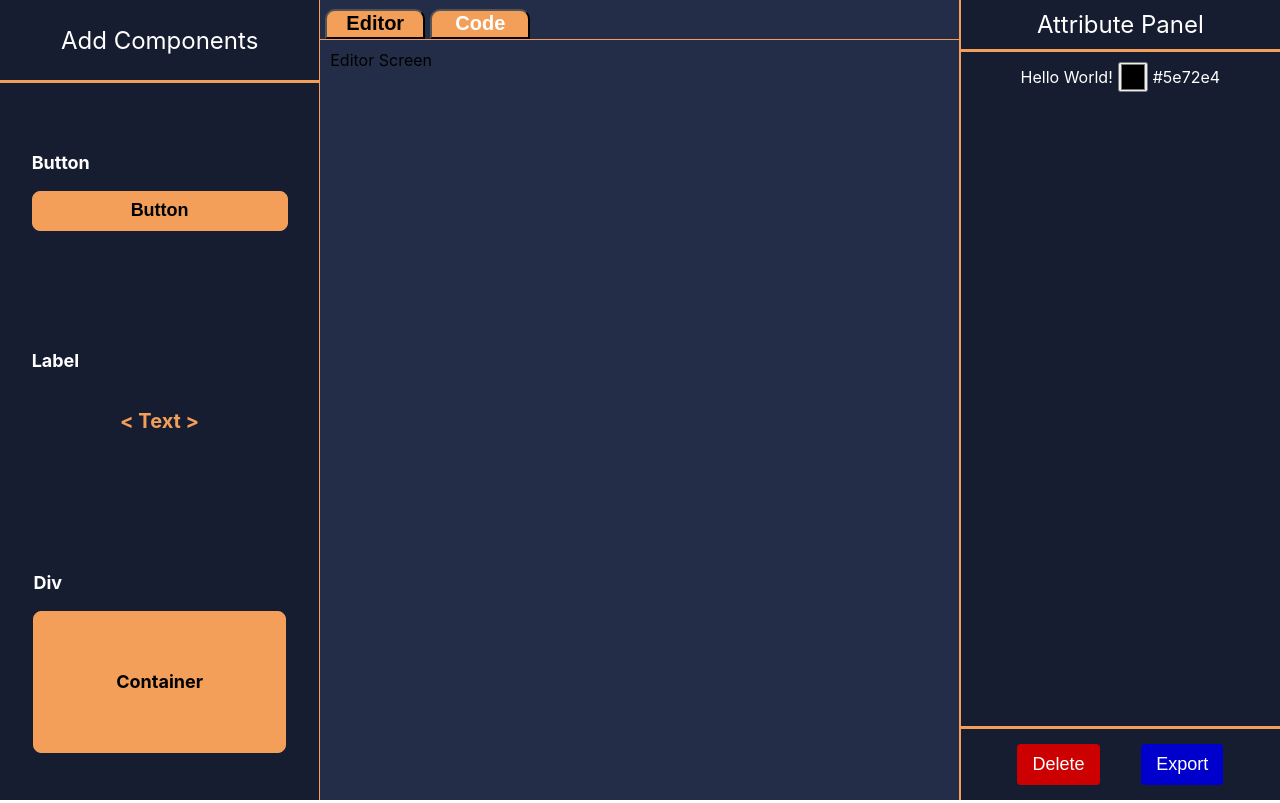
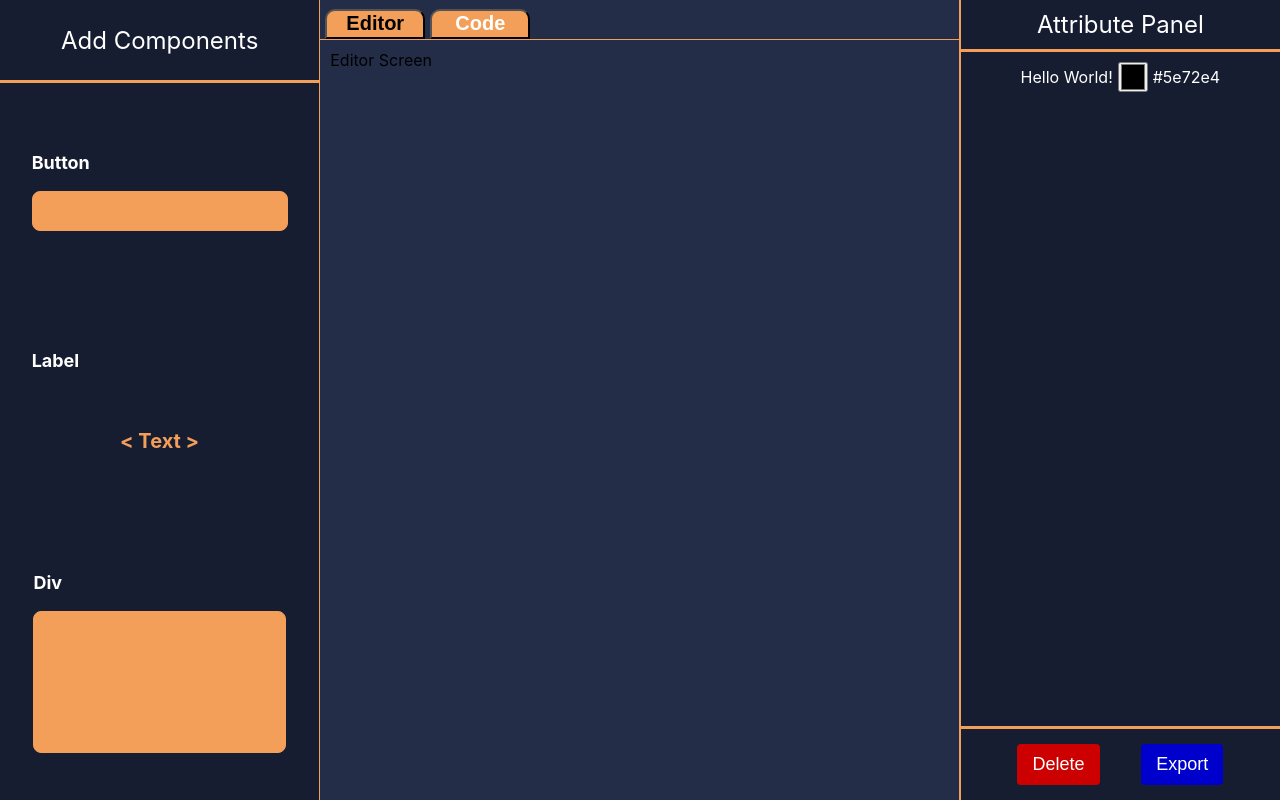
Before and after one commit to markarmanus/Assemblia, a React (Create React App) app in the folder frontend/: page / in a window 1280 px wide. Built offline with nearby package versions, Linux system fonts and the light colour scheme.

Commit message:
restructured the button text container folder and worked on the componentespanel

```diff
--- /dev/null
+++ b/frontend/src/AppComponents/ComponentsPanel/ComponentsPanel.css
@@ -0,0 +1,21 @@
+
+  #button {
+    background-color: #f39f5a;
+    color: black;
+    width: 20vw;
+    height: 5vh;
+    padding: 10px;
+    border: 1px solid #f39f5a;
+    border-radius: 8px;
+    justify-content: center;
+    align-items: center;
+    display: flex;
+    font-size: 18px;
+    font-weight: bold;
+    transition: background-color 0.3s ease;
+    cursor: pointer;
+  }
+
+  #button:hover {
+    background-color: #e67e22;
+  }
--- a/frontend/src/AppComponents/ComponentsPanel/ComponentsPanel.js
+++ b/frontend/src/AppComponents/ComponentsPanel/ComponentsPanel.js
@@ -2,6 +2,7 @@ import styled from "styled-components";
 import Button from "./UserComponents/Button";
 import Text from "./UserComponents/Text";
 import Container from "./UserComponents/Container";
+import "./ComponentsPanel.css"; // Import the CSS file
 
 const RightPanel = styled.div`
   background-color: #161d30;
@@ -31,15 +32,42 @@ const FlexContainer = styled.div`
   overflow-y: scroll;
   border-top: 3px solid #f39f5a;
 `;
+const ButtonContainer = styled.div`
+  display: flex;
+  flex-direction: column;
+`;
+const DivContainer = styled.div`
+  display: flex;
+  flex-direction: column;
+`;
+const TitleStyle = styled.p`
+  color: white;
+  font-size: 18px;
+  font-weight: bold;
+`;
+const TextContainer = styled.div`
+  display: flex;
+  flex-direction: column;
+  width: 20vw;
+`;
 
 function ComponentsPanel() {
   return (
     <RightPanel>
       <StyledText>Add Components</StyledText>
       <FlexContainer>
-        <Button />
-        <Text />
-        <Container />
+        <ButtonContainer>
+          <TitleStyle>Button</TitleStyle>
+          <Button />
+        </ButtonContainer>
+        <TextContainer>
+          <TitleStyle>Label</TitleStyle>
+          <Text />
+        </TextContainer>
+        <DivContainer>
+          <TitleStyle>Div</TitleStyle>
+          <Container />
+        </DivContainer>
       </FlexContainer>
     </RightPanel>
   );
--- a/frontend/src/AppComponents/ComponentsPanel/UserComponents/Button.js
+++ b/frontend/src/AppComponents/ComponentsPanel/UserComponents/Button.js
@@ -1,43 +1,11 @@
+import React from "react";
 import ClickableWrapper from "./ClickableWrapper";
-import styled from "styled-components";
+import "../ComponentsPanel.css"; // Import the CSS file
 
-const ButtonContainer = styled.div`
-  display: flex;
-  flex-direction: column;
-`;
-const TitleStyle = styled.p`
-  color: white;
-  font-size: 18px;
-  font-weight: bold;
-`;
-const ButtonStyle = styled.button`
-  background-color: #f39f5a;
-  color: black;
-  width: 20vw;
-  height: 5vh;
-  padding: 10px;
-  border: 1px solid #f39f5a;
-  border-radius: 8px;
-  justify-content: center;
-  align-items: center;
-  display: flex;
-  font-size: 18px;
-  font-weight: bold;
-  transition: background-color 0.3s ease;
-  cursor: pointer;
-  &:hover {
-    background-color: #e67e22;
-    cursor: pointer;
-  }
-`;
-
-export default function Button() {
+export default function Button({ title }) {
   return (
     <ClickableWrapper>
-      <ButtonContainer>
-        <TitleStyle>Button</TitleStyle>
-        <ButtonStyle>Button </ButtonStyle>
-      </ButtonContainer>
+      <button id="button">{title}</button>
     </ClickableWrapper>
   );
 }
--- a/frontend/src/AppComponents/ComponentsPanel/UserComponents/Container.js
+++ b/frontend/src/AppComponents/ComponentsPanel/UserComponents/Container.js
@@ -1,15 +1,6 @@
 import ClickableWrapper from "./ClickableWrapper";
 import styled from "styled-components";
 
-const DivContainer = styled.div`
-  display: flex;
-  flex-direction: column;
-`;
-const TitleStyle = styled.p`
-  color: white;
-  font-size: 18px;
-  font-weight: bold;
-`;
 const ContainerStyle = styled.div`
   background-color: #f39f5a;
   color: black;
@@ -31,13 +22,10 @@ const ContainerStyle = styled.div`
   }
 `;
 
-export default function Container() {
+export default function Container({ children }) {
   return (
     <ClickableWrapper>
-      <DivContainer>
-        <TitleStyle>Div</TitleStyle>
-        <ContainerStyle> Container </ContainerStyle>
-      </DivContainer>
+      <ContainerStyle> {children} </ContainerStyle>
     </ClickableWrapper>
   );
 }
--- a/frontend/src/AppComponents/ComponentsPanel/UserComponents/Text.js
+++ b/frontend/src/AppComponents/ComponentsPanel/UserComponents/Text.js
@@ -1,18 +1,6 @@
+import React, { useState } from "react";
 import ClickableWrapper from "./ClickableWrapper";
 import styled from "styled-components";
-
-const TextContainer = styled.div`
-  display: flex;
-  flex-direction: column;
-  width: 20vw;
-  height: 100%; /* Ensure TextContainer takes the full height */
-`;
-
-const TitleStyle = styled.p`
-  color: white;
-  font-size: 18px;
-  font-weight: bold;
-`;
 
 const TextWithSymbols = styled.p`
   color: #f39f5a;
@@ -31,14 +19,22 @@ const TextWithSymbols = styled.p`
   }
 `;
 
-export default function Text() {
+export default function Text({ children }) {
+  const [isClicked, setIsClicked] = useState(true);
+
   const textWithSymbols = "&lt; Text &gt;";
+
+  const handleClick = () => {
+    setIsClicked(!isClicked);
+  };
+
   return (
     <ClickableWrapper>
-      <TextContainer>
-        <TitleStyle>Label</TitleStyle>
-        <TextWithSymbols dangerouslySetInnerHTML={{ __html: textWithSymbols }} />
-      </TextContainer>
+      {isClicked ? (
+        <TextWithSymbols onClick={handleClick} dangerouslySetInnerHTML={{ __html: textWithSymbols }} />
+      ) : (
+        <TextWithSymbols onClick={handleClick}>{children}</TextWithSymbols>
+      )}
     </ClickableWrapper>
   );
 }
```
